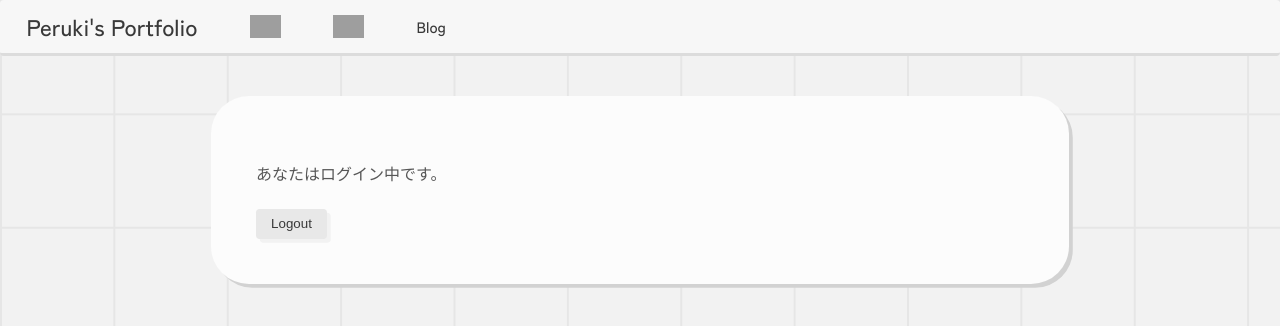
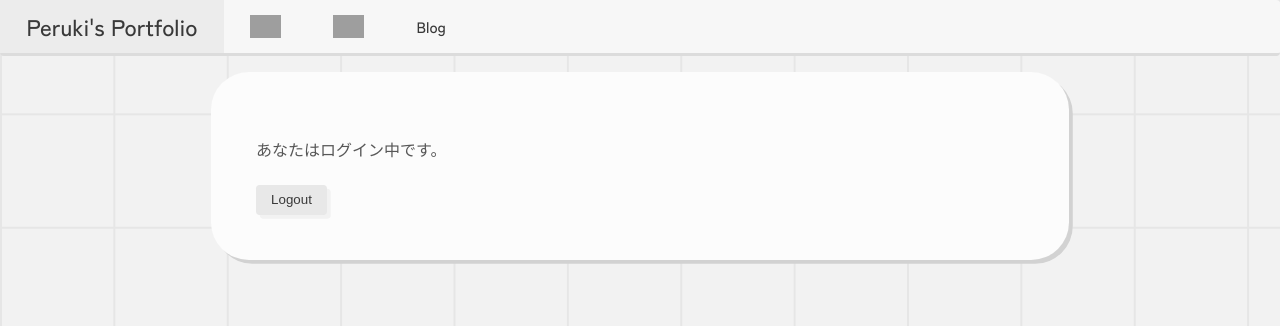
Before and after one commit to TadaTeruki/portfolio-front-next, a Next.js app: page /login/info in a window 1280 px wide. Shown: the top 326 px of the page. Built offline with nearby package versions, Linux system fonts and the light colour scheme; grey boxes are pictures that could not be loaded.

Commit message:
[fix] レイアウトを調整

```diff
--- a/components/all/base/base.module.css
+++ b/components/all/base/base.module.css
@@ -1,5 +1,5 @@
 .main {
-  margin: 5vh auto;
+  margin: 2vh auto;
   width: 60%;
   min-width: 500px;
   padding: 12mm;
@@ -29,6 +29,7 @@
     min-width: 0px;
     margin: 0;
     padding: 5mm 6vw;
+    padding-bottom: 2em;
     border-radius: 3mm;
   }
 }
--- a/components/all/header/header.module.css
+++ b/components/all/header/header.module.css
@@ -29,8 +29,8 @@
 }
 
 .logo {
+  flex-wrap: nowrap;
   font-size: 6mm;
-  flex-wrap: nowrap;
   white-space: nowrap;
   display: flex;
   align-items: center;
--- a/components/toppage/perufetch/perufetch.module.css
+++ b/components/toppage/perufetch/perufetch.module.css
@@ -1,19 +1,15 @@
 
 .main {
-    margin: 5vh auto;
+    margin: 2vh auto;
     width: 60%;
     min-width: 500px;
     padding: 12mm;
-    font-weight: bolder;
-    font-size: large;
     line-height: 1.4;
     border-radius: 10mm;
     box-shadow: 1mm 1mm rgb(210, 210, 210);
     font-family: monospace;
-    background-color: rgb(80, 80, 80);
+    background-color: rgb(70, 70, 70);
     color: rgb(130, 200, 120);
-    border-width: 50mm 50mm 50mm 50mm;
-
 }
 
 .container {
```
Also changed, not shown: pages/index.tsx (+5 -5 lines).
